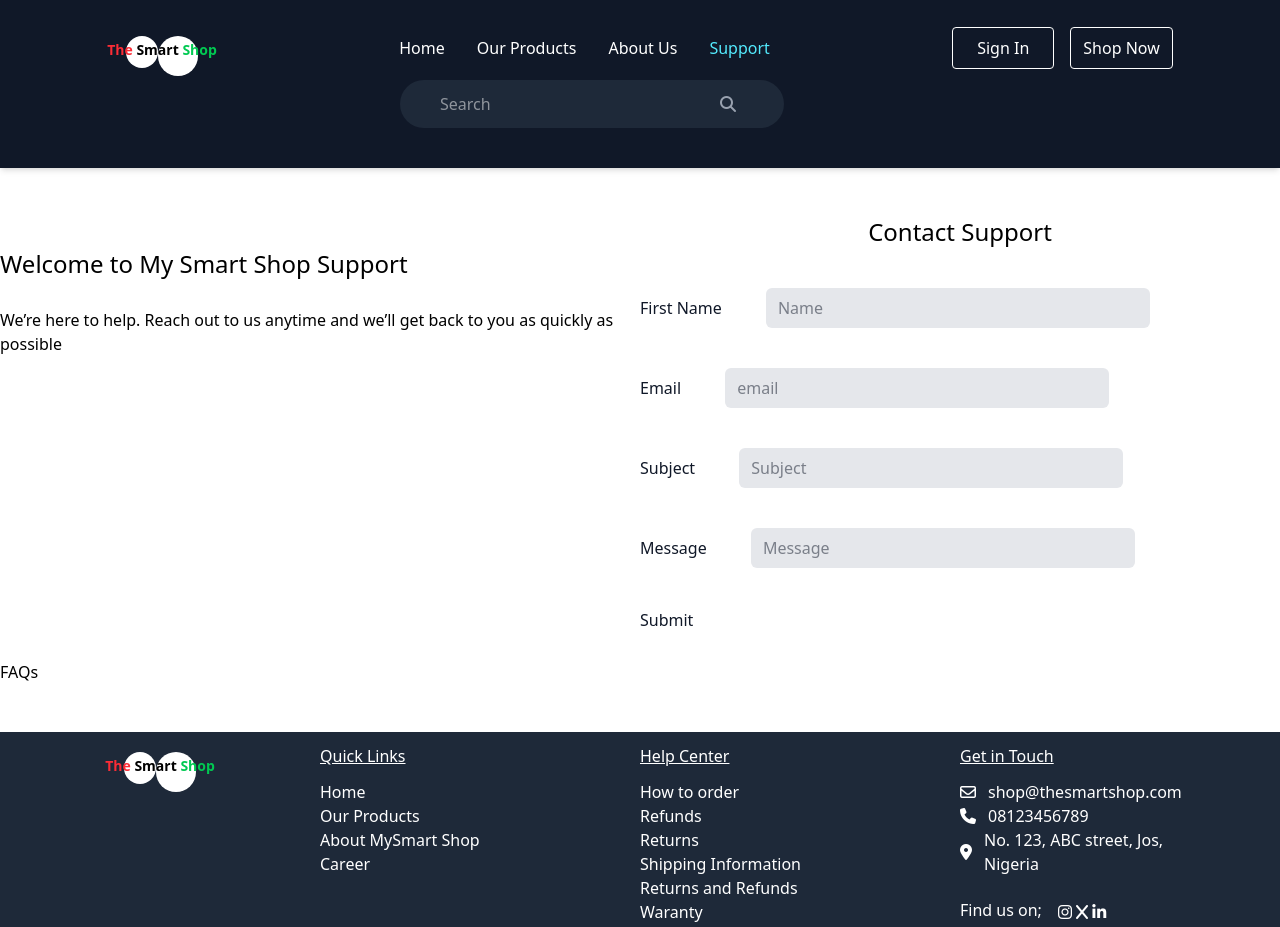
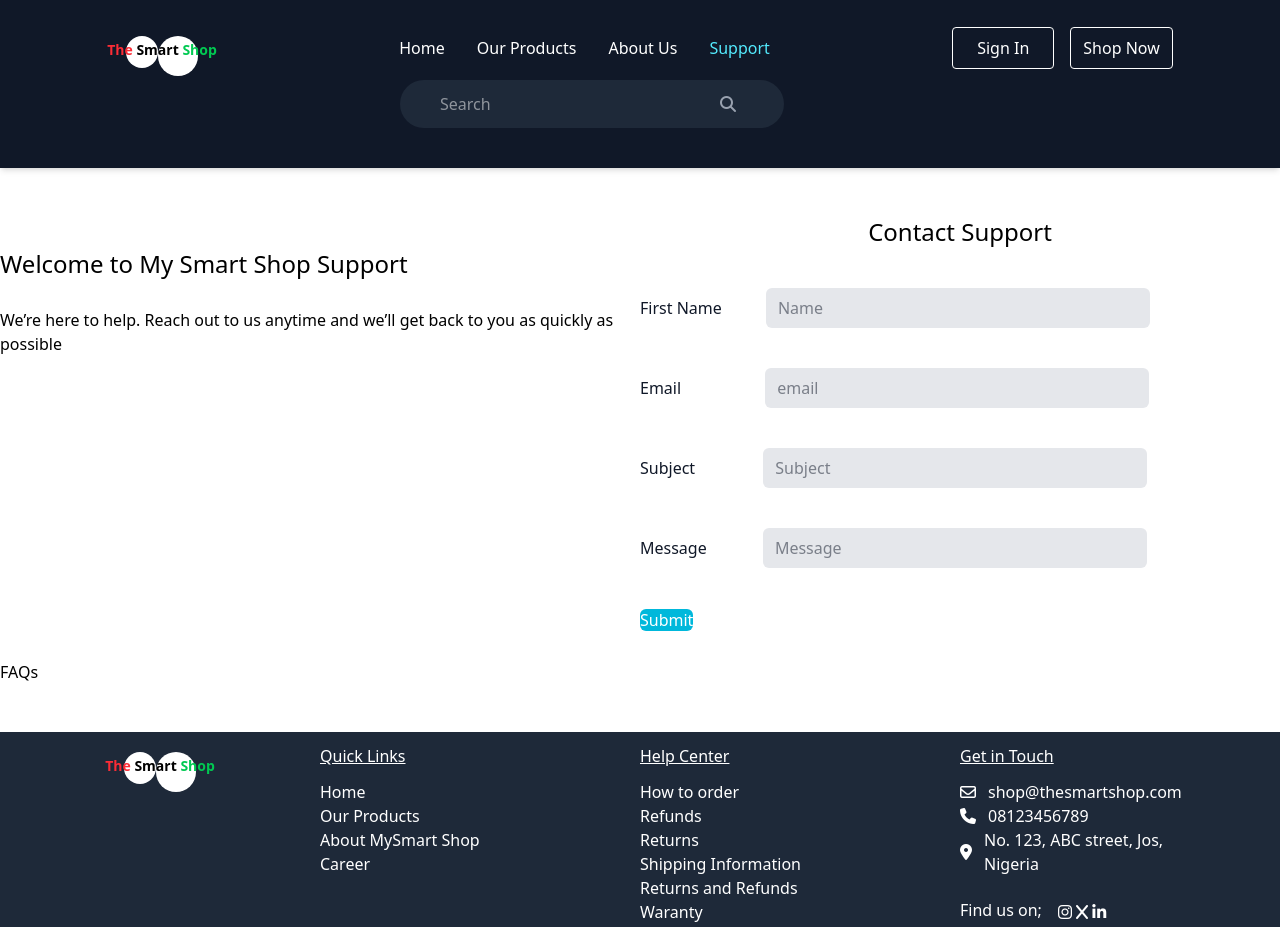
Before and after one commit to ChyyamakaU/smartwatch-project, a website: page support.html in a window 1280 px wide. Shown: the top 927 px of the page. Drawn offline with Linux system fonts and the light colour scheme.

Commit message:
commit 17

```diff
--- a/support.html
+++ b/support.html
@@ -77,18 +77,22 @@
 
                         <form action="Contact Support">
                             <label for="fname">First Name</label>
-                            <input class=" w-96 h-10 ml-10 rounded-md pl-3 bg-gray-200 mb-10" type="text" placeholder="Name"><br>
+                            <input class=" w-96 h-10 ml-10 rounded-md pl-3 bg-gray-200 mb-10" type="text"
+                                placeholder="Name"><br>
 
                             <label for="emaile">Email</label>
-                            <input class=" w-96 h-10 ml-10 rounded-md pl-3 bg-gray-200 mb-10"  type="text" placeholder="email"> <br>
+                            <input class=" w-96 h-10 ml-20 rounded-md pl-3 bg-gray-200 mb-10" type="text"
+                                placeholder="email"> <br>
 
                             <label for="Subject">Subject</label>
-                            <input class=" w-96 h-10 ml-10 rounded-md pl-3 bg-gray-200 mb-10"  type="text" placeholder="Subject"><br>
+                            <input class=" w-96 h-10 ml-16 rounded-md pl-3 bg-gray-200 mb-10" type="text"
+                                placeholder="Subject"><br>
 
                             <label for="Message">Message</label>
-                            <input class=" w-96 h-10 ml-10 rounded-md pl-3 bg-gray-200 mb-10"  type="text" placeholder="Message"><br>
-
-                            <input type="button" value="Submit">
+                            <input class=" w-96 h-10 ml-13 rounded-md pl-3 bg-gray-200 mb-10" type="text"
+                                placeholder="Message"><br>
+                            <span class="bg-cyan-500 hover:bg-cyan-600 text-white rounded-md h-14 w-40 text-center">
+                                <input type="button" value="Submit"></span>
                         </form>
 
                     </div>
@@ -100,11 +104,11 @@
 
         </section>
 
-<section>
+        <section>
 
 
-    FAQs
-</section>
+            FAQs
+        </section>
 
 
 
```
Also changed, not shown: public/output.css.
